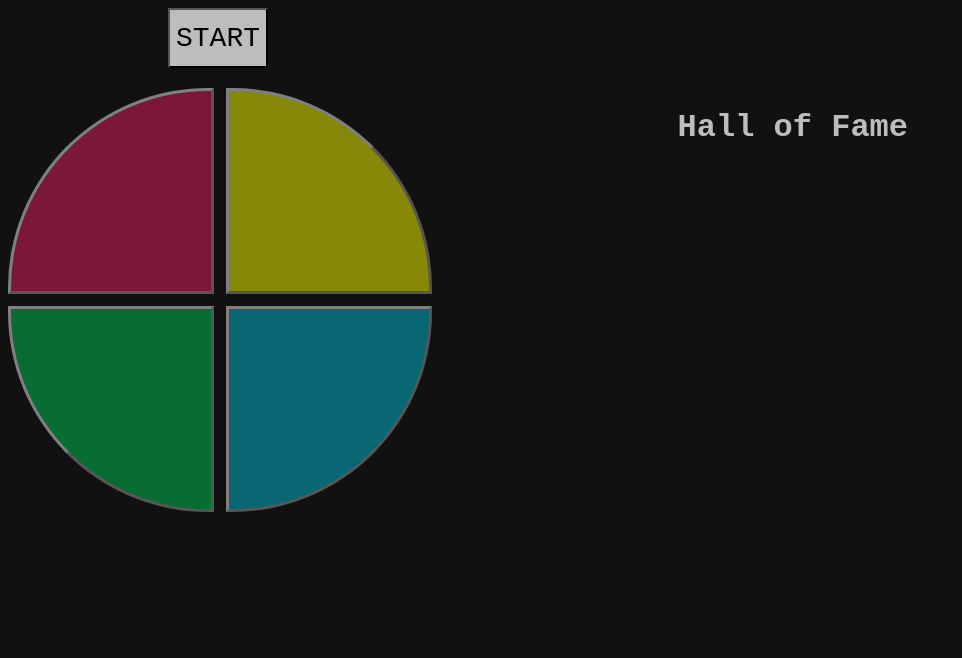
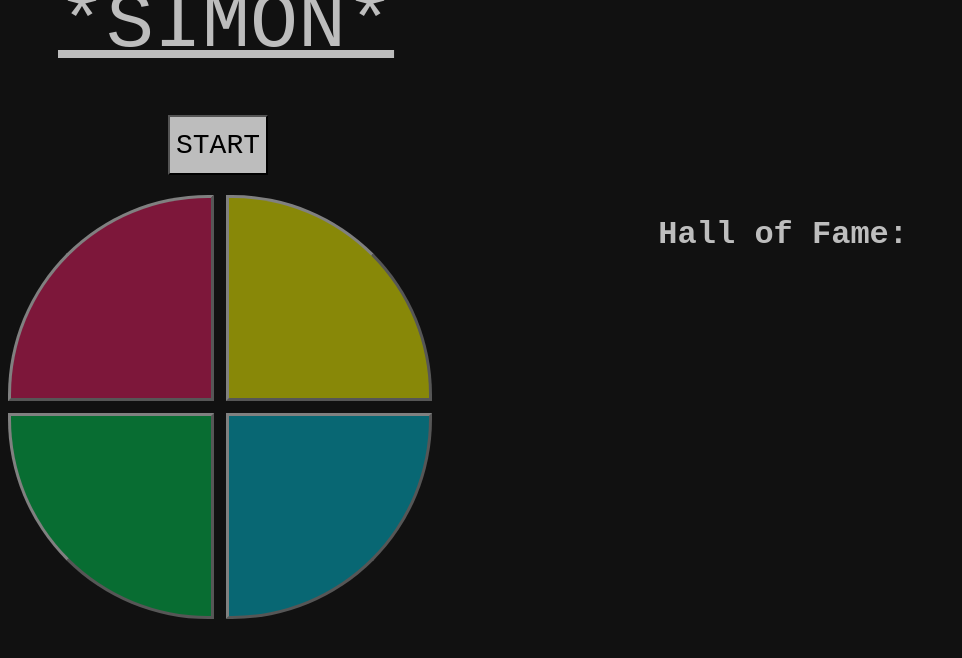
Before and after one commit to neuhausneuhaus/SimonHarderFaster.js, a plain HTML site: page index.html in a window 1280 px wide. Shown: the whole page, without its empty margins (0-962 px from the left). Drawn offline with Linux system fonts and the light colour scheme.

Commit message:
style changes

```diff
--- a/index.html
+++ b/index.html
@@ -8,10 +8,13 @@
 	<script src= "./scripts/jquery-2.1.4.js"></script>
 </head>
 <body>
+<header>
+*SIMON*
+</header>
 <button id=startButton>START</button>
 <div id="game">
 <div id = "hallOfFame">
-<h1 id="hallheader">Hall of Fame</h1>
+<h1 id="hallheader">Hall of Fame:</h1>
 <ol id="hall">
 
 </ol> </div>
--- a/style/style.css
+++ b/style/style.css
@@ -1,5 +1,17 @@
 body {
 	background-color: #111111;
+}
+header {
+	clear: both;
+	font-family: Courier New;
+	font-size: 80px;
+	color: #BDBDBD;
+	text-align: left;
+	line-height: 40px;
+	margin-top: -3px;
+	margin-bottom: 70px;
+	margin-left: 50px;
+	text-decoration: underline;
 }
 
 #game {
```
Also changed, not shown: 1 other file.
